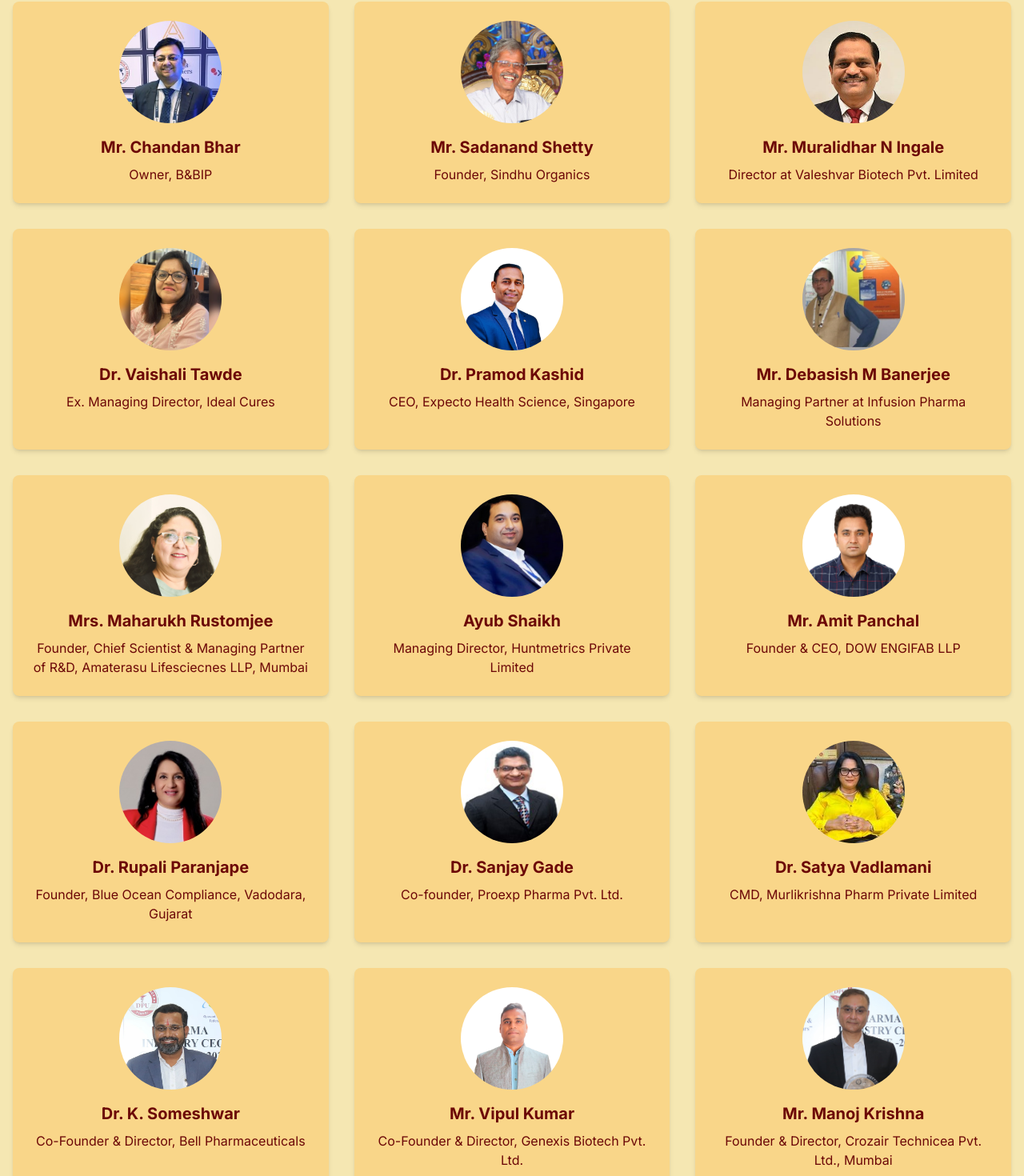
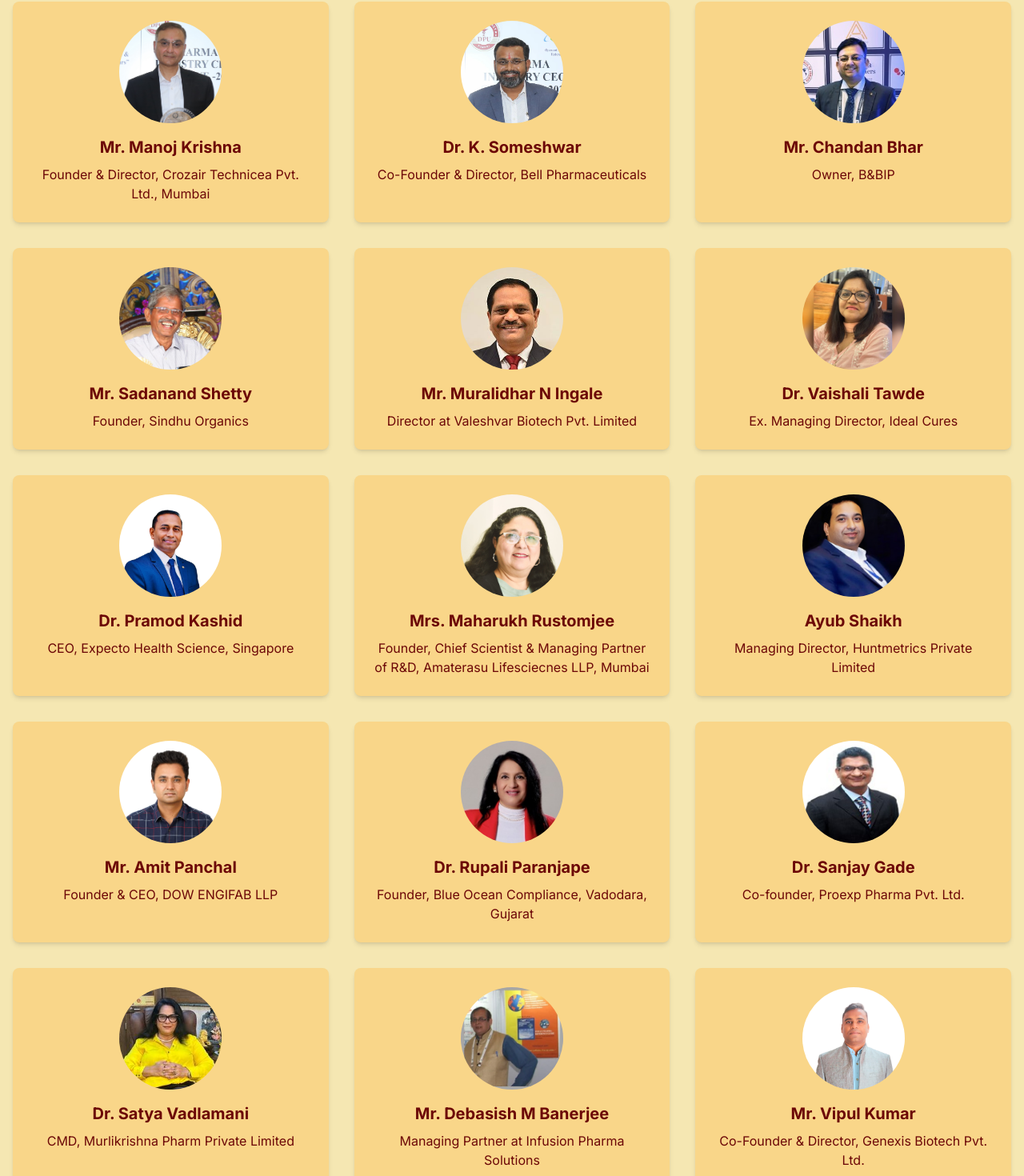
Before and after one commit to ravindrasirvi609/CEO-CONCLAVE-2024, a Next.js app: page / in a window 1280 px wide. Shown: the part 2506-3976 px from the top of the page at 80% size. Built offline with nearby package versions, Linux system fonts and the light colour scheme; no server answers.

Commit message:
feat: Add new speakers to SpeakerSection component

```diff
--- a/src/app/components/SpeakerSection.tsx
+++ b/src/app/components/SpeakerSection.tsx
@@ -17,6 +17,16 @@
     name: "Dr. Deepa Arora",
     role: "CEO, Clinexcel Life Science Private limited",
     image: "/Deepa.jpeg",
+  },
+  {
+    name: "Mr. Manoj Krishna",
+    role: "Founder & Director, Crozair Technicea Pvt. Ltd., Mumbai",
+    image: "/manoj.jpg",
+  },
+  {
+    name: "Dr. K. Someshwar",
+    role: "Co-Founder & Director, Bell Pharmaceuticals",
+    image: "/someshwar.jpeg",
   },
   {
     name: "Mr. Chandan Bhar",
@@ -44,11 +54,6 @@
     image: "/pramod.jpeg",
   },
 
-  {
-    name: "Mr. Debasish M Banerjee",
-    role: "Managing Partner at Infusion Pharma Solutions",
-    image: "/debashish.webp",
-  },
   {
     name: "Mrs. Maharukh Rustomjee",
     role: "Founder, Chief Scientist & Managing Partner  of R&D, Amaterasu Lifesciecnes LLP, Mumbai",
@@ -80,19 +85,15 @@
     image: "/satya.jpg",
   },
   {
-    name: "Dr. K. Someshwar",
-    role: "Co-Founder & Director, Bell Pharmaceuticals",
-    image: "/someshwar.jpeg",
+    name: "Mr. Debasish M Banerjee",
+    role: "Managing Partner at Infusion Pharma Solutions",
+    image: "/debashish.webp",
   },
+
   {
     name: "Mr. Vipul Kumar",
     role: "Co-Founder & Director, Genexis Biotech Pvt. Ltd.",
     image: "/vipul.jpeg",
-  },
-  {
-    name: "Mr. Manoj Krishna",
-    role: "Founder & Director, Crozair Technicea Pvt. Ltd., Mumbai",
-    image: "/manoj.jpg",
   },
 ];
 
```
